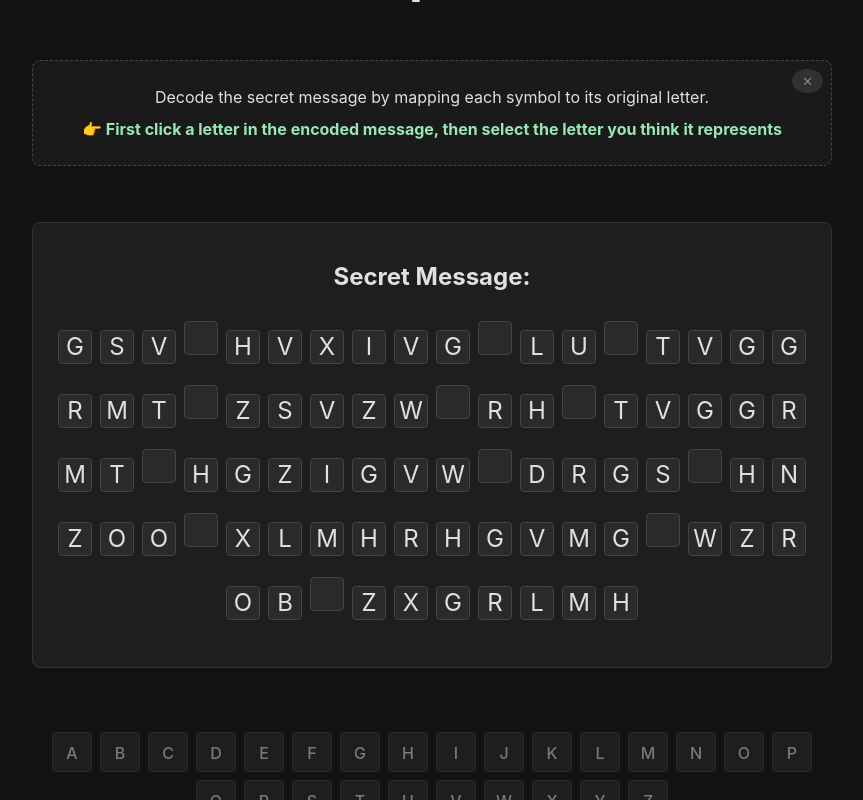
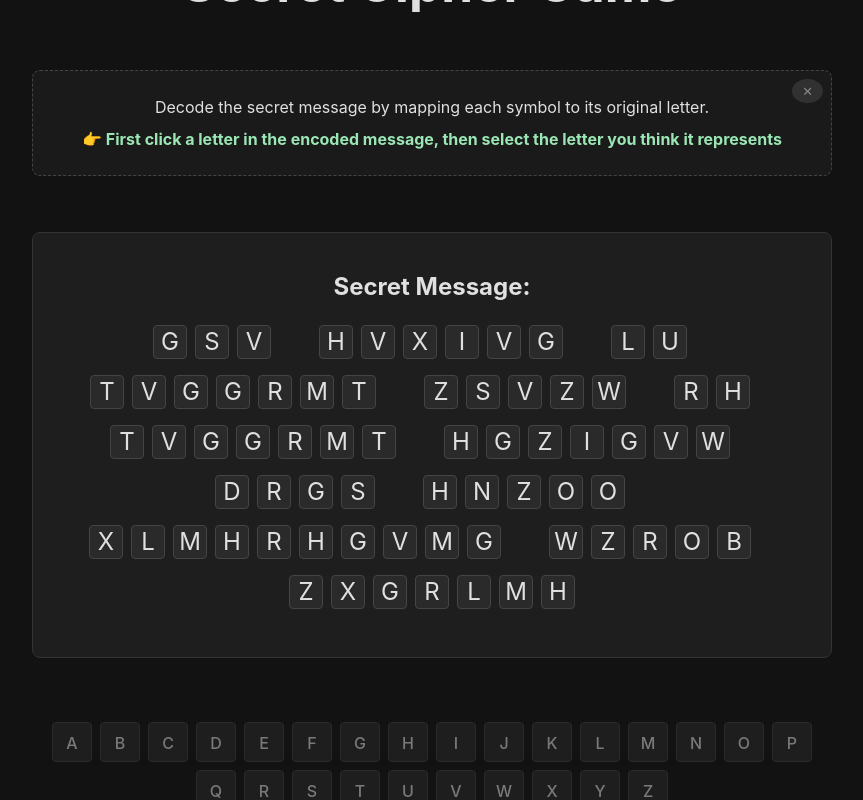
Before and after one commit to Vincent-Mattana/Decoder, a React (Vite) app: page / in a window 1280 px wide. Shown: the whole page, without its empty margins (208-1071 px from the left). Built offline with nearby package versions, Linux system fonts and the light colour scheme.

Commit message:
Mesasge allignment

```diff
--- a/src/components/CaesarCipher.css
+++ b/src/components/CaesarCipher.css
@@ -148,6 +148,22 @@
   margin: 1rem 0;
   word-spacing: 0.5rem;
   line-height: 4rem;
+  display: flex;
+  flex-wrap: wrap;
+  justify-content: center;
+}
+
+.message-word {
+  display: flex;
+  margin: 0 0.5rem 1rem 0.5rem;
+}
+
+.space-character {
+  display: inline-block;
+  width: 1rem;
+  height: 2rem;
+  line-height: 2rem;
+  margin: 0 0.25rem;
 }
 
 .letter {
--- a/src/components/CaesarCipher.tsx
+++ b/src/components/CaesarCipher.tsx
@@ -1,6 +1,7 @@
 import { useState, useRef, useMemo } from 'react';
 import confetti from 'canvas-confetti';
 import './CaesarCipher.css';
+import React from 'react';
 
 type CipherType = 'caesar' | 'atbash';
 
@@ -260,9 +261,12 @@ export function CaesarCipher() {
       <div className="message-container">
         <h2>Secret Message:</h2>
         <div className="message encoded">
-          {encodedMessage.split('').map((char, index) => (
+          {encodedMessage.split(' ').map((word, wordIndex) => (
+            <React.Fragment key={`word-${wordIndex}`}>
+              <div className="message-word">
+                {word.split('').map((char, charIndex) => (
                   <span
-              key={index}
+                    key={`${wordIndex}-${charIndex}`}
                     className={`letter ${selectedLetter === char ? 'selected' : ''} ${mapping[char] ? 'mapped' : ''} ${firstInteraction && char !== ' ' ? 'pulse-hint' : ''}`}
                     onClick={() => handleLetterSelect(char)}
                   >
@@ -271,6 +275,13 @@ export function CaesarCipher() {
                       <span className="decoded-overlay">{mapping[char]}</span>
                     )}
                   </span>
+                ))}
+              </div>
+              {/* Add a space after each word except the last one */}
+              {wordIndex < encodedMessage.split(' ').length - 1 && (
+                <span className="space-character">&nbsp;</span>
+              )}
+            </React.Fragment>
           ))}
         </div>
       </div>
```
Lines whose indentation alone changed are shown as unchanged.
